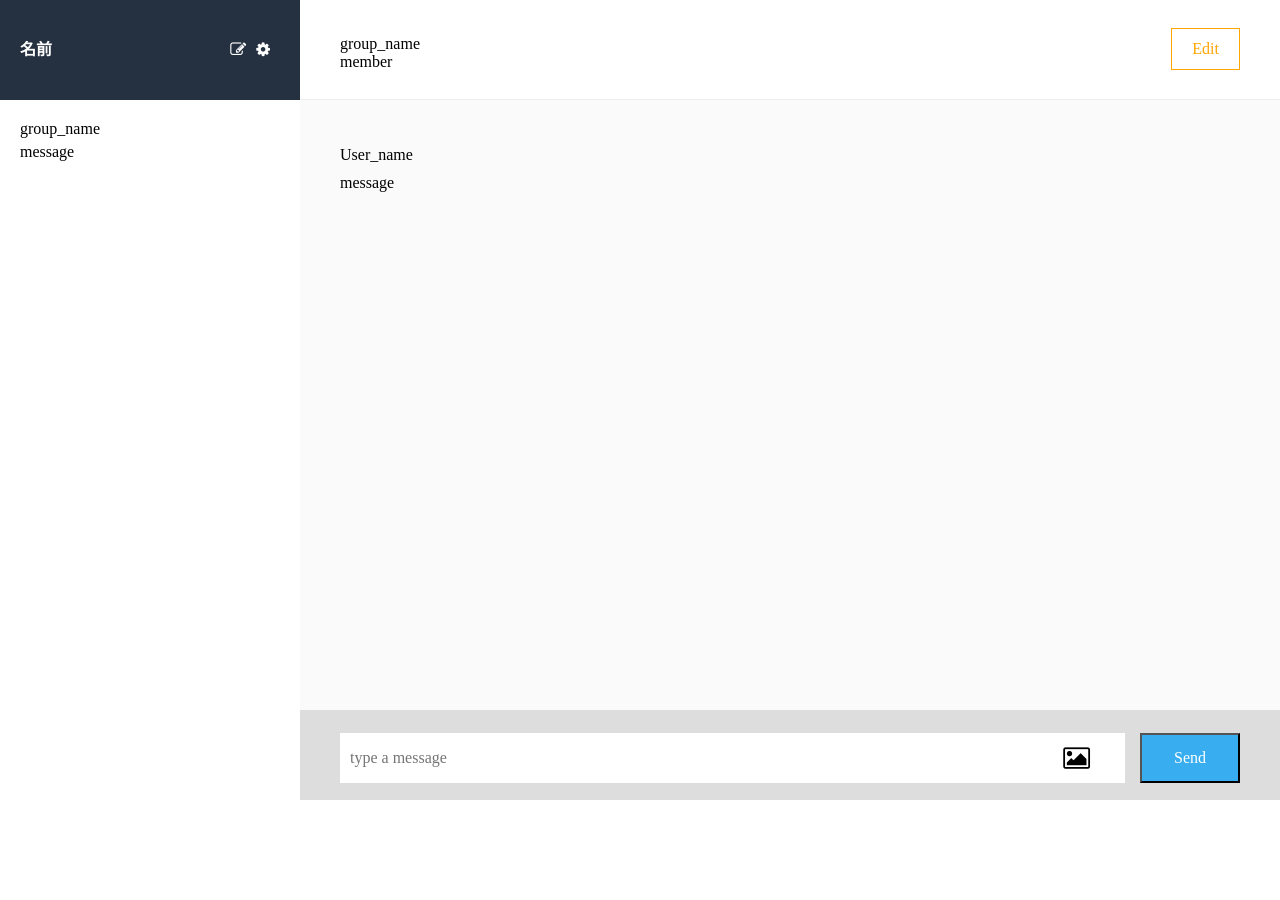
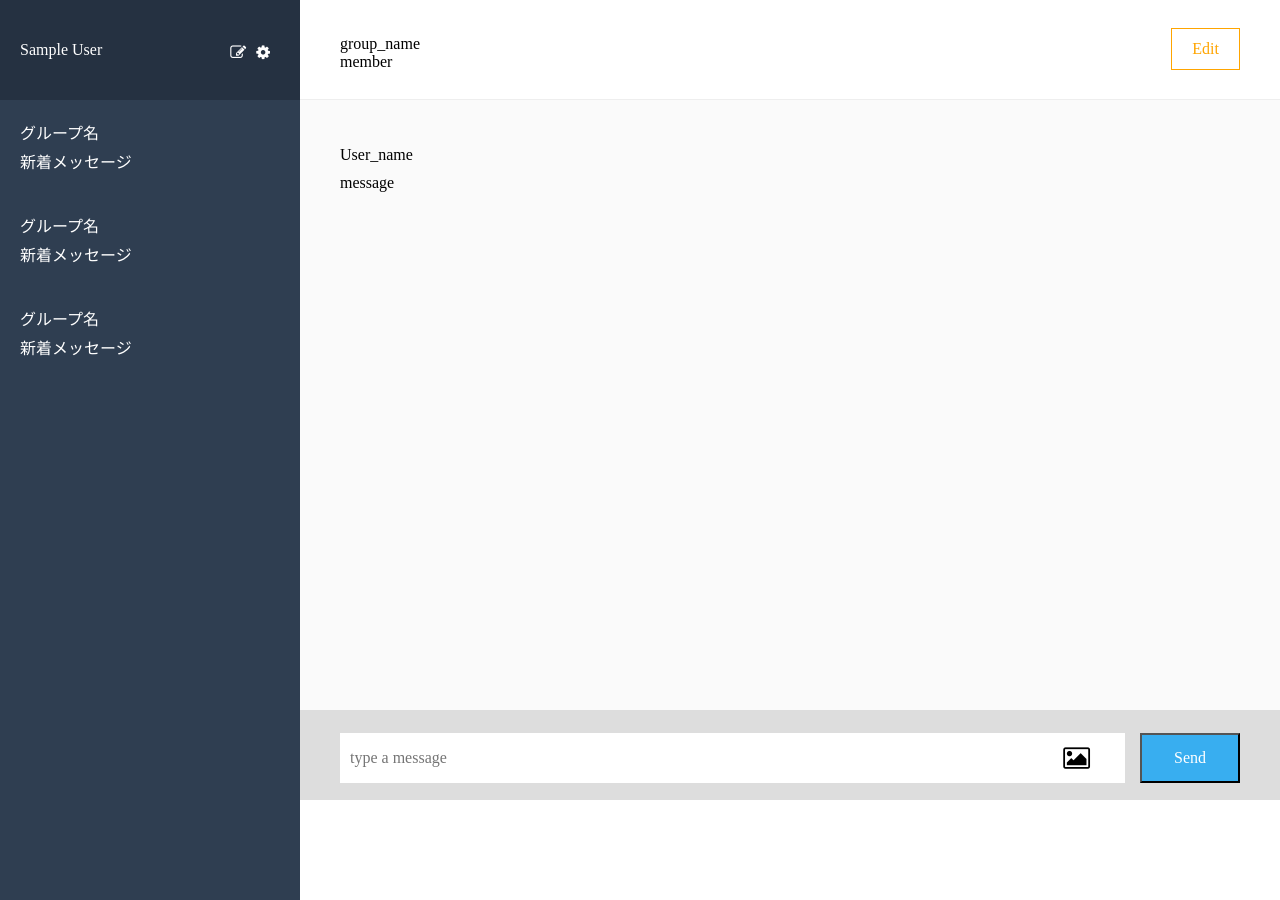
Before and after one commit to tcamptcamp/chat-space, a Rails app: page / in a window 1280 px wide. Before the commit the page ends 800 px from the top, so only its background shows below. Run offline with Rails 7, Linux system fonts and the light colour scheme; the visitor is signed in with stand-in values (Sample User, id 1); style sheets or scripts are compiled from the project's sources; some libraries are stand-ins or nearby versions.

Commit message:
remake sidebar

```diff
--- a/app/assets/stylesheets/_variable.scss
+++ b/app/assets/stylesheets/_variable.scss
@@ -2,12 +2,12 @@
 
 // ------index_sidebar_up----------------------------
 @mixin index__side($color: #fff) {
-.sidebar {
+.side-bar {
   width: 300px;
   height: 100vh;
   float: left;
 
-   &__up {
+   .header {
     height: 100px;
     background-color: #253141;
     color: $color;
@@ -15,27 +15,35 @@
     font-weight: bold;
     font-size: 16px;
     line-height: 100px;
-      p{
-       display: inline-block;
+    position: relative;
+    ul{
+      position: absolute;
+      top: 3px;
+      right: 20px;
+    li{
+      float: left;
+      padding-right: 10px;
+      a{
+        color: white;
       }
-      a{
-       float: right;
-       color: $color;
-       padding-right: 10px;
-      }
+     }
     }
-  &__down {
-  padding: 0 20px;
-   &__name{
-    padding: 20px 0 5px 0;
-    }
-   &__message{
+   }
+
+ .groups{
+    background-color: #2f3e51;
+    padding: 20px 20px 0;
+    height: 100vh;
+    color: white;
+    .group{
     padding-bottom: 40px;
+    &__name{
+     padding-bottom: 5px;
     }
    }
   }
  }
-
+}
 
 // ------main_header----------------------------
 
--- a/app/assets/stylesheets/application.scss
+++ b/app/assets/stylesheets/application.scss
@@ -5,7 +5,7 @@
 @import "config/colors";
 @import "modules/flash";
 *{
-  box-sizing: border-box
+  box-sizing: border-box;
 }
 a{
   text-decoration: none;
--- a/app/views/devise/registrations/edit.html.erb
+++ b/app/views/devise/registrations/edit.html.erb
@@ -1,4 +1,4 @@
-<h2>Edit <%= resource_name.to_s.humanize %></h2>
+<!-- <h2>Edit <%= resource_name.to_s.humanize %></h2>
 
 <%= form_for(resource, as: resource_name, url: registration_path(resource_name), html: { method: :put }) do |f| %>
   <%= devise_error_messages! %>
@@ -41,3 +41,4 @@
 <p>Unhappy? <%= button_to "Cancel my account", registration_path(resource_name), data: { confirm: "Are you sure?" }, method: :delete %></p>
 
 <%= link_to "Back", :back %>
+ -->
--- a/app/views/messages/_index_sidebar.html.haml
+++ b/app/views/messages/_index_sidebar.html.haml
@@ -1,39 +1,40 @@
 / --- sidebar------------------------------
-.sidebar
-  .sidebar__up
-    %p 名前
-    %a{href: "#"}= fa_icon "cog"
-    %a{href: "#"}= fa_icon "edit"
-  .sidebar__down
-    %p.sidebar__down__name group_name
-    %p.sidebar__down__message message
+/ .sidebar
+/   .sidebar__up
+/     %h3.header__name
+/       = current_user.name
+/     %a{href: "#"}= fa_icon "cog"
+/     %a{href: "#"}= fa_icon "edit"
+/   .sidebar__down
+/     %p.sidebar__down__name group_name
+/     %p.sidebar__down__message message
 
 / ユーザー編集ページに遷移するためのパスを追加
 / ユーザー名を表示させるためビューファイルを変更
-/ .side-bar
-/   .header
-/     %h3.header__name
-/       = current_user.name
-/     %ul.header__lists
-/       %li.list
-/         = link_to do
-/           = fa_icon 'pencil-square-o', class: 'icon'
-/       %li.list
-/         = link_to edit_user_path(current_user) do
-/           = fa_icon 'cog', class: 'icon'
-/   .groups
-/     .group
-/       .group__name
-/         グループ名
-/       .group__message
-/         新着メッセージ
-/     .group
-/       .group__name
-/         グループ名
-/       .group__message
-/         新着メッセージ
-/     .group
-/       .group__name
-/         グループ名
-/       .group__message
-/         新着メッセージ
+.side-bar
+  .header
+    %h3.header__name
+      = current_user.name
+    %ul.header__lists
+      %li.list
+        = link_to do
+          = fa_icon 'pencil-square-o', class: 'icon'
+      %li.list
+        = link_to edit_user_path(current_user) do
+          = fa_icon 'cog', class: 'icon'
+  .groups
+    .group
+      .group__name
+        グループ名
+      .group__message
+        新着メッセージ
+    .group
+      .group__name
+        グループ名
+      .group__message
+        新着メッセージ
+    .group
+      .group__name
+        グループ名
+      .group__message
+        新着メッセージ
```
